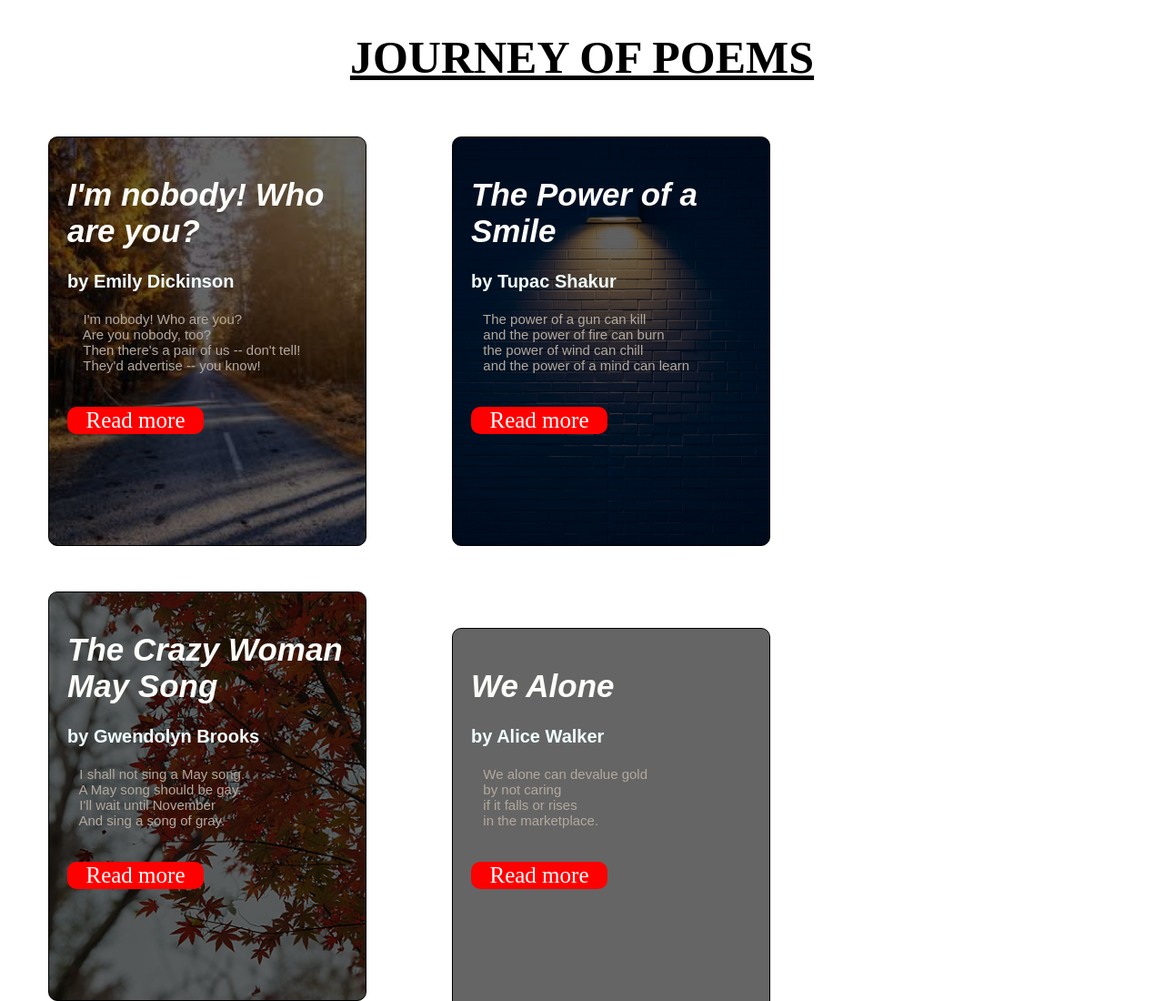
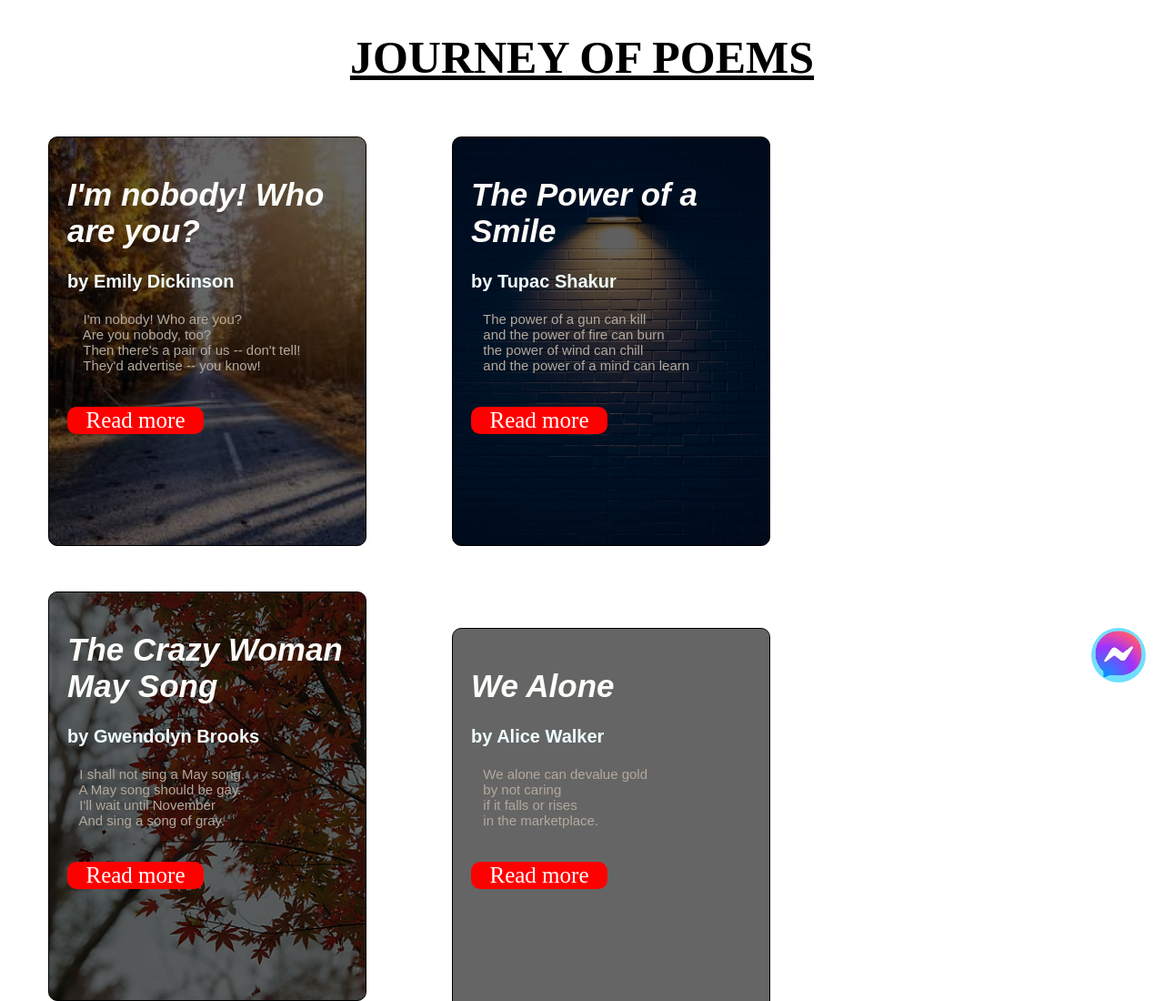
Before and after one commit to Ahsan-xeeshan/Cards, a plain HTML site: page index.html in a window 1280 px wide. Shown: the top 1100 px of the page at 91% size. Drawn offline with Linux system fonts and the light colour scheme.

Commit message:
Update style.css

```diff
--- a/style.css
+++ b/style.css
@@ -137,3 +137,16 @@
     font-size: 20px;
     font-family: Arial, Helvetica, sans-serif;
 }
+
+#demo {
+
+    background-image: url("messenger.jpg");
+    background-size: cover;
+    width: 60px;
+    height: 60px;
+    border-radius: 50%;
+    position: fixed;
+    bottom: 50px;
+    right: 20px;
+    margin: auto;
+}
```
